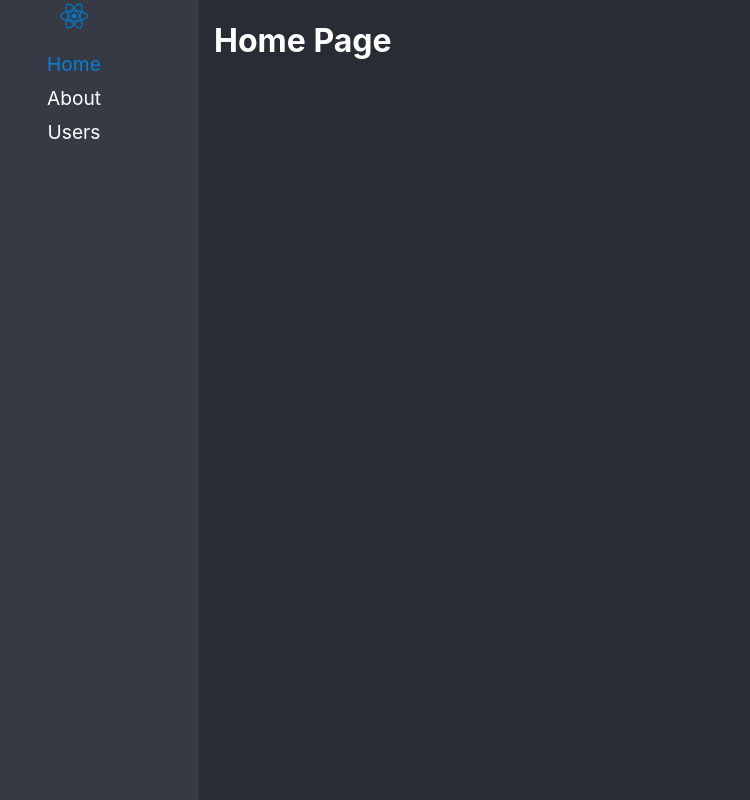
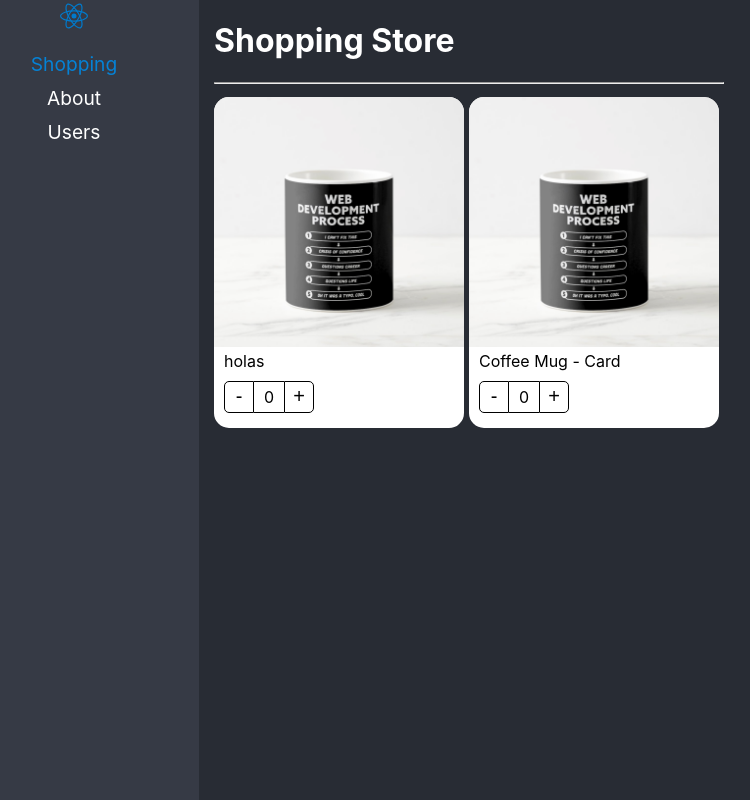
Before and after one commit to lemcok/react-adv, a React (Vite) app: page / in a window 1280 px wide. Before the commit this address led to /home. Shown: the whole page, without its empty margins (51-801 px from the left). Built offline with nearby package versions, Linux system fonts and the light colour scheme.

Commit message:
Add Compound Component Patterns

```diff
--- /dev/null
+++ b/src/02-component-patterns/components/ProductCard.tsx
@@ -0,0 +1,81 @@
+import { createContext, ReactElement, useContext } from "react"
+import s from "../styles/styles.module.css"
+import { useProduct } from "../hooks/useProduct"
+import no_img from "../assets/no-image.jpg"
+import { Product } from "../interfaces"
+
+interface props {
+  product: Product,
+  children?: ReactElement | ReactElement[]
+}
+
+interface ProductContextProps {
+  counter: number,
+  increaseBy: ( factor:number ) => void,
+  product: Product
+}
+
+const ProductContext = createContext({} as ProductContextProps)
+const { Provider } = ProductContext;
+
+
+export const ProductImage = ({ img = '' }) => {
+  const { product } = useContext( ProductContext )
+  let imgToShow: string;
+
+  if (img) {
+    imgToShow = img
+  }else if (product.img){
+    imgToShow = product.img
+  }else {
+    imgToShow = no_img
+  }
+
+  return <img className={s.productImg} src={ imgToShow } alt="Product Image" />
+}
+
+export const ProductTitle = ({ title }: {title?:string}) => { //si los props son simples, si es mas complicado mejor usar una interface
+  const {product} =useContext( ProductContext )
+  return <span className={s.productDescription}>{ title ? title : product.title }</span>
+}
+
+export const ProductButtons = () => {
+  const { increaseBy, counter } = useContext( ProductContext )
+  return (
+    <div className={s.buttonsContainer}>
+      <button
+        className={s.buttonMinus}
+        onClick={ () => increaseBy( - 1) }
+      > - </button>
+
+      <div className={s.countLabel}> { counter } </div>
+
+      <button
+        className={s.buttonAdd}
+        onClick={() => increaseBy( + 1)}
+      > + </button>
+    </div>
+  )
+}
+
+export const ProductCard = ({ product, children }:props) => {
+  const { counter, increaseBy } = useProduct()
+  return (
+    <Provider value={{
+      counter,
+      increaseBy,
+      product
+    }}>
+      <div className={s.productCard}>
+        { children }
+        {/* <ProductImage  img={ product.img }/>
+        <ProductTitle title={ product.title } />
+        <ProductButtons increaseBy={increaseBy} counter={counter} /> */}
+      </div>
+    </Provider>
+  )
+}
+
+ProductCard.Title = ProductTitle
+ProductCard.Image = ProductImage
+ProductCard.Buttons = ProductButtons
--- /dev/null
+++ b/src/02-component-patterns/hooks/useProduct.ts
@@ -0,0 +1,10 @@
+import { useState } from "react"
+
+export const useProduct = () => {
+  const [counter, setCounter] = useState(0)
+  const increaseBy = ( value: number ) => {
+    setCounter( prev => Math.max( prev + value, 0 ) )
+  }
+
+  return { counter, increaseBy }
+}
--- /dev/null
+++ b/src/02-component-patterns/interfaces/index.d.ts
@@ -0,0 +1,5 @@
+export interface Product {
+  id: string,
+  title: string,
+  img?: string
+}
--- /dev/null
+++ b/src/02-component-patterns/pages/ShoppingPage.tsx
@@ -0,0 +1,35 @@
+import { ProductButtons, ProductCard, ProductImage, ProductTitle } from "../components/ProductCard"
+import { Product } from "../interfaces"
+
+const product: Product = {
+  id: '1',
+  title: 'Coffee Mug - Card',
+  img: './coffee-mug.png'
+}
+
+export const ShoppingPage = () => {
+  return (
+    <div>
+      <h1>Shopping Store</h1>
+      <hr />
+      <div style={{
+        display: 'flex',
+        flexDirection: 'row',
+        flexWrap: 'wrap'
+      }}>
+        <ProductCard product={product}>
+          <ProductImage />
+          <ProductTitle title="holas"/>
+          <ProductButtons />
+        </ProductCard>
+
+        <ProductCard product={product}>
+          <ProductCard.Image />
+          <ProductCard.Title />
+          <ProductCard.Buttons />
+        </ProductCard>
+
+      </div>
+    </div>
+  )
+}
--- /dev/null
+++ b/src/02-component-patterns/styles/styles.module.css
@@ -0,0 +1,62 @@
+
+
+.productCard {
+    background-color: white;
+    border-radius: 15px;
+    color: black;
+    padding-bottom: 5px;
+    width: 250px;
+    margin-right: 5px;
+    margin-top: 5px;
+}
+
+.productImg {
+    border-radius: 15px 15px 0px 0px;
+    width: 100%;
+}
+
+.productDescription {
+    margin: 10px;
+}
+
+.buttonsContainer {
+    margin: 10px;
+    display: flex;
+    flex-direction: row;
+}
+
+.buttonMinus {
+    cursor: pointer;
+    background-color: transparent;
+    border: 1px solid black;
+    border-radius: 5px 0px 0px 5px;
+    font-size: 20px;
+    width: 30px;
+}
+
+.buttonMinus:hover {
+    background-color: rgba(0, 0, 0, 0.1);
+}
+
+.countLabel {
+    border-bottom: 1px solid black;
+    border-top: 1px solid black;
+    font-size: 16px;
+    height: 25px;
+    padding-top: 5px;
+    text-align: center;
+    width: 30px;
+}
+
+.buttonAdd {
+    cursor: pointer;
+    background-color: transparent;
+    border: 1px solid black;
+    border-radius: 0px 5px 5px 0px;
+    font-size: 20px;
+    width: 30px;
+}
+
+.buttonAdd:hover {
+    background-color: rgba(0, 0, 0, 0.1);
+}
--- a/src/routes/Navigation.tsx
+++ b/src/routes/Navigation.tsx
@@ -1,4 +1,5 @@
 import { BrowserRouter, Routes, Route, NavLink, Navigate } from "react-router-dom"
+import { ShoppingPage } from "../02-component-patterns/pages/ShoppingPage"
 import logo from '../assets/reactts.svg'
 
 export const Navigation = () => {
@@ -9,7 +10,7 @@
           <img src={logo} alt="logo" />
           <ul>
             <li>
-              <NavLink to={'/home'} className={ ({ isActive }) => isActive ? 'nav-active' : '' }>Home</NavLink>
+              <NavLink to={'/'} className={ ({ isActive }) => isActive ? 'nav-active' : '' }>Shopping</NavLink>
             </li>
             <li>
               <NavLink to={'/about'} className={ ({ isActive }) => isActive ? 'nav-active' : '' }>About</NavLink>
@@ -23,7 +24,7 @@
         <Routes>
           <Route path="about" element={ <h1>About Page</h1> }/>
           <Route path="users" element={ <h1>Users Page</h1> }/>
-          <Route path="home" element={ <h1>Home Page</h1> }/>
+          <Route path="/" element={ <ShoppingPage/> }/>
 
           <Route path="/*" element={ <Navigate to={'/home'} replace/> }/>
         </Routes>
```
Also changed, not shown: public/coffee-mug.png (added), src/02-component-patterns/assets/no-image.jpg (added).
